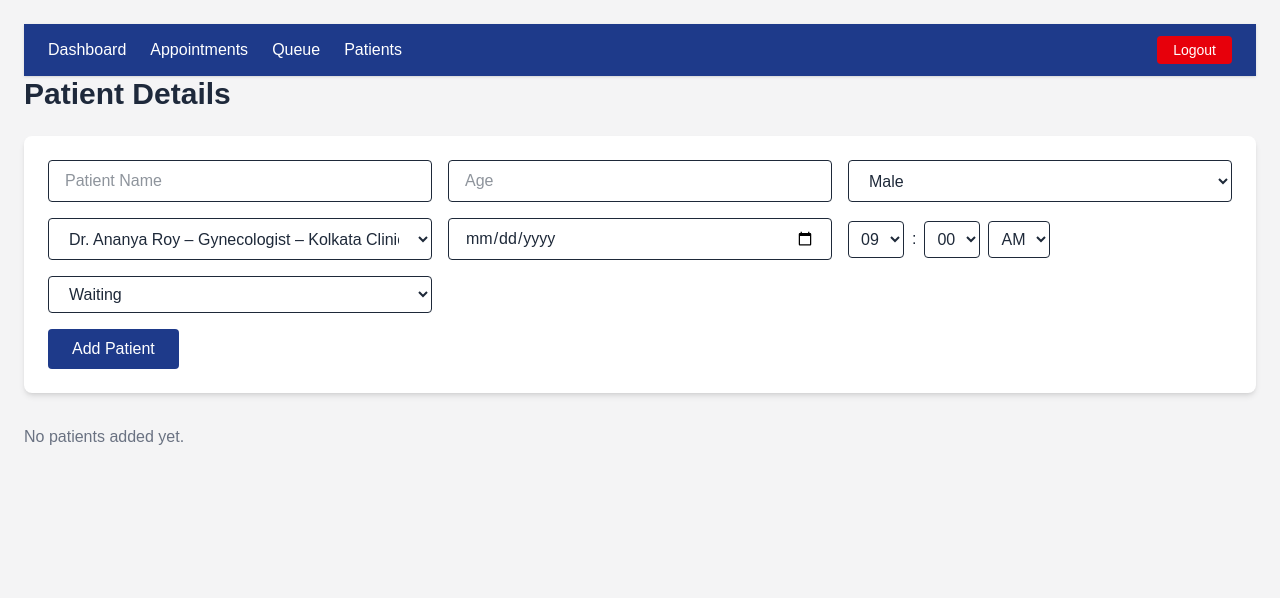
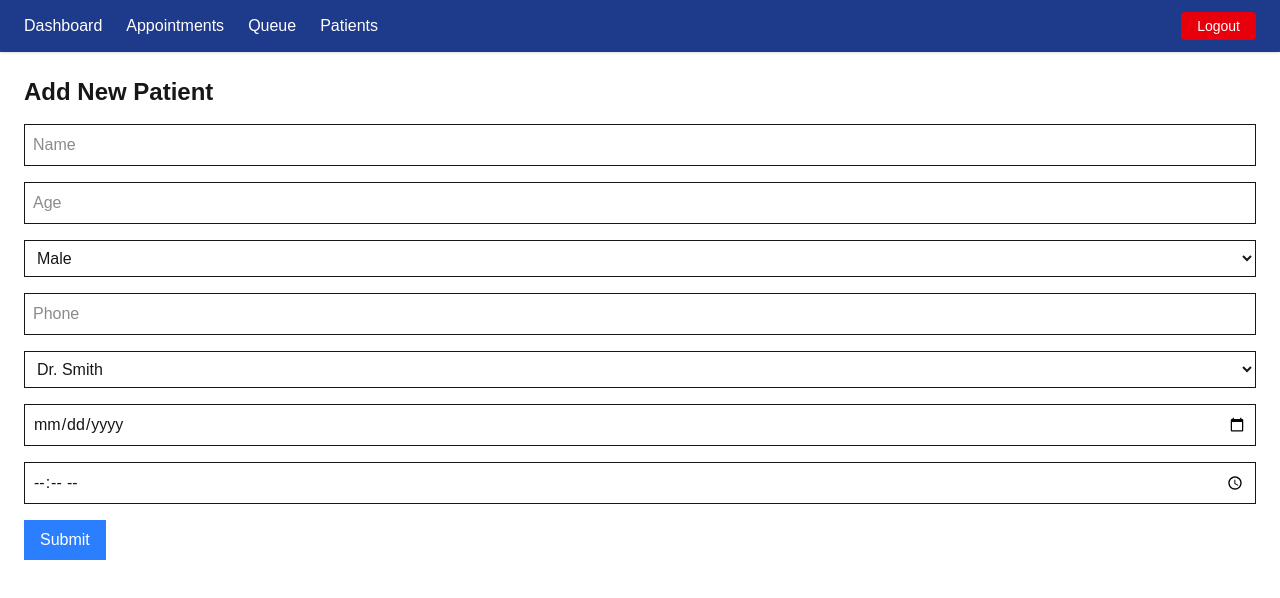
Before and after one commit to Afreen-p-c/front-desk-frontend, a Next.js app: page /patients in a window 1280 px wide. Before the commit this address had no page. Shown: the top 598 px of the page. Built offline with nearby package versions, Linux system fonts and the light colour scheme.

Commit message:
Fix: Typed handleChange parameter to fix Vercel deployment

```diff
--- a/app/patients/page.tsx
+++ b/app/patients/page.tsx
@@ -1,216 +1,118 @@
-"use client";
-import { useState, useEffect } from "react";
-import { useRouter } from "next/navigation";
-import Navbar from "@/app/components/Navbar";
+'use client';
+import { ChangeEvent } from 'react';
 
-export default function PatientsPage() {
-  const router = useRouter();
+import React, { useState, useEffect } from 'react';
+import Navbar from '../components/Navbar';
 
-  useEffect(() => {
-    const isLoggedIn = localStorage.getItem("isLoggedIn");
-    if (isLoggedIn !== "true") {
-      router.push("/login");
-    }
-  }, []);
 
-  const doctorList = [
-    "Dr. Ananya Roy – Gynecologist – Kolkata Clinic",
-    "Dr. Arjun Mehta – Cardiologist – Mumbai Heart Center",
-    "Dr. Neha Kapoor – Dermatologist – Delhi Skin Clinic",
-    "Dr. Rohan Iyer – Pediatrician – Bangalore Kids Care",
-    "Dr. Kavya Sharma – Psychiatrist – Chennai Wellness Center",
-    "Dr. Vinay Deshmukh – Orthopedic – Pune Bone Clinic",
-  ];
+const doctorList = ['Dr. Smith', 'Dr. John', 'Dr. Emma'];
 
-  const [patients, setPatients] = useState([]);
+const Page = () => {
   const [form, setForm] = useState({
-    name: "",
-    age: "",
-    gender: "Male",
+    name: '',
+    age: '',
+    gender: 'Male',
+    phone: '',
     doctor: doctorList[0],
-    date: "",
-    time: "",
-    status: "Waiting",
+    date: '',
+    time: '',
   });
+const handleChange = (e: ChangeEvent<HTMLInputElement>) => {
+  setForm({ ...form, [e.target.name]: e.target.value });
+};
 
-  const [customTime, setCustomTime] = useState({
-    hour: "09",
-    minute: "00",
-    ampm: "AM",
-  });
-
-  useEffect(() => {
-    const timeValue = `${customTime.hour}:${customTime.minute} ${customTime.ampm}`;
-    setForm((prevForm) => ({ ...prevForm, time: timeValue }));
-  }, [customTime]);
-
-  const handleChange = (e) => {
-    setForm({ ...form, [e.target.name]: e.target.value });
-  };
-
-  const addPatient = () => {
-    if (!form.name || !form.age || !form.doctor || !form.date || !form.time) return;
-    const newPatient = {
-      ...form,
-      id: Date.now(),
-    };
-    setPatients([newPatient, ...patients]);
+  const handleSubmit = (e: React.FormEvent) => {
+    e.preventDefault();
+    console.log('Form submitted:', form);
     setForm({
-      name: "",
-      age: "",
-      gender: "Male",
+      name: '',
+      age: '',
+      gender: 'Male',
+      phone: '',
       doctor: doctorList[0],
-      date: "",
-      time: "",
-      status: "Waiting",
+      date: '',
+      time: '',
     });
-    setCustomTime({ hour: "09", minute: "00", ampm: "AM" });
   };
 
   return (
-    <div className="min-h-screen bg-[#f4f4f5] p-6 text-gray-800">
+    <>
       <Navbar />
-      <h1 className="text-3xl font-semibold mb-6 text-[#1e293b]">Patient Details</h1>
-
-      {/* Form to add patient */}
-      <div className="bg-white p-6 rounded-lg shadow-md mb-8">
-        <div className="grid grid-cols-1 sm:grid-cols-2 lg:grid-cols-3 gap-4">
+      <div className="p-6">
+        <h1 className="text-2xl font-bold mb-4">Add New Patient</h1>
+        <form onSubmit={handleSubmit} className="space-y-4">
           <input
-            type="text"
             name="name"
-            placeholder="Patient Name"
             value={form.name}
             onChange={handleChange}
-            className="px-4 py-2 border rounded w-full"
+            placeholder="Name"
+            className="border p-2 w-full"
+            required
           />
           <input
-            type="number"
             name="age"
-            placeholder="Age"
             value={form.age}
             onChange={handleChange}
-            className="px-4 py-2 border rounded w-full"
+            placeholder="Age"
+            type="number"
+            className="border p-2 w-full"
+            required
           />
           <select
             name="gender"
             value={form.gender}
             onChange={handleChange}
-            className="px-4 py-2 border rounded w-full"
+            className="border p-2 w-full"
+            required
           >
             <option>Male</option>
             <option>Female</option>
             <option>Other</option>
           </select>
+          <input
+            name="phone"
+            value={form.phone}
+            onChange={handleChange}
+            placeholder="Phone"
+            className="border p-2 w-full"
+            required
+          />
           <select
             name="doctor"
             value={form.doctor}
             onChange={handleChange}
-            className="px-4 py-2 border rounded w-full"
+            className="border p-2 w-full"
+            required
           >
-            {doctorList.map((doc, index) => (
-              <option key={index} value={doc}>
+            {doctorList.map((doc) => (
+              <option key={doc} value={doc}>
                 {doc}
               </option>
             ))}
           </select>
           <input
-            type="date"
             name="date"
             value={form.date}
             onChange={handleChange}
-            className="px-4 py-2 border rounded w-full"
+            type="date"
+            className="border p-2 w-full"
+            required
           />
-          {/* Custom Time Picker */}
-          <div className="flex items-center gap-2">
-            <select
-              className="border px-2 py-2 rounded"
-              value={customTime.hour}
-              onChange={(e) =>
-                setCustomTime({ ...customTime, hour: e.target.value })
-              }
-            >
-              {Array.from({ length: 12 }, (_, i) => {
-                const hr = String(i + 1).padStart(2, "0");
-                return <option key={hr}>{hr}</option>;
-              })}
-            </select>
-            <span>:</span>
-            <select
-              className="border px-2 py-2 rounded"
-              value={customTime.minute}
-              onChange={(e) =>
-                setCustomTime({ ...customTime, minute: e.target.value })
-              }
-            >
-              {Array.from({ length: 60 }, (_, i) => {
-                const min = String(i).padStart(2, "0");
-                return <option key={min}>{min}</option>;
-              })}
-            </select>
-            <select
-              className="border px-2 py-2 rounded"
-              value={customTime.ampm}
-              onChange={(e) =>
-                setCustomTime({ ...customTime, ampm: e.target.value })
-              }
-            >
-              <option>AM</option>
-              <option>PM</option>
-            </select>
-          </div>
+          <input
+            name="time"
+            value={form.time}
+            onChange={handleChange}
+            type="time"
+            className="border p-2 w-full"
+            required
+          />
+          <button type="submit" className="bg-blue-500 text-white px-4 py-2">
+            Submit
+          </button>
+        </form>
+      </div>
+    </>
+  );
+};
 
-          <select
-            name="status"
-            value={form.status}
-            onChange={handleChange}
-            className="px-4 py-2 border rounded w-full"
-          >
-            <option>Waiting</option>
-            <option>With Doctor</option>
-            <option>Completed</option>
-          </select>
-        </div>
-        <button
-          onClick={addPatient}
-          className="mt-4 bg-[#1e3a8a] text-white px-6 py-2 rounded hover:bg-[#1e40af]"
-        >
-          Add Patient
-        </button>
-      </div>
-
-      {/* Patient List */}
-      {patients.length === 0 ? (
-        <p className="text-gray-500">No patients added yet.</p>
-      ) : (
-        <div className="grid grid-cols-1 sm:grid-cols-2 lg:grid-cols-3 gap-6">
-          {patients.map((p) => (
-            <div
-              key={p.id}
-              className="bg-white p-6 rounded-lg border border-gray-200 shadow-sm"
-            >
-              <h2 className="text-xl font-semibold mb-1 text-[#1e293b]">{p.name}</h2>
-              <p className="text-sm text-gray-600">Age: {p.age}</p>
-              <p className="text-sm text-gray-600">Gender: {p.gender}</p>
-              <p className="text-sm text-gray-600">Doctor: {p.doctor}</p>
-              <p className="text-sm text-gray-600">Date: {p.date}</p>
-              <p className="text-sm text-gray-600">Time: {p.time}</p>
-              <p className="text-sm mt-2">
-                <span
-                  className={`inline-block px-2 py-1 rounded text-xs font-medium ${
-                    p.status === "Completed"
-                      ? "bg-green-100 text-green-700"
-                      : p.status === "With Doctor"
-                      ? "bg-blue-100 text-blue-700"
-                      : "bg-yellow-100 text-yellow-700"
-                  }`}
-                >
-                  {p.status}
-                </span>
-              </p>
-            </div>
-          ))}
-        </div>
-      )}
-    </div>
-  );
-}
+export default Page;
--- a/app/queue/page.tsx
+++ b/app/queue/page.tsx
@@ -1,122 +1,58 @@
-"use client";
-import { useState, useEffect } from "react";
-import { useRouter } from "next/navigation";
-import Navbar from "@/app/components/Navbar";
+'use client';
 
-export default function QueuePage() {
-  const router = useRouter();
+import React, { useState } from 'react';
+import Navbar from '../components/Navbar';
 
-  useEffect(() => {
-    const isLoggedIn = localStorage.getItem("isLoggedIn");
-    if (isLoggedIn !== "true") {
-      router.push("/login");
-    }
-  }, []);
 
-  const [patients, setPatients] = useState([]);
-  const [name, setName] = useState("");
 
-  const addPatient = () => {
-    if (!name.trim()) return;
-    const newPatient = {
+type Patient = {
+  id: number;
+  name: string;
+  status: string;
+  priority: boolean;
+};
+
+const Page = () => {
+  const [patients, setPatients] = useState<Patient[]>([]);
+  const [name, setName] = useState('');
+
+  const addToQueue = () => {
+    const newPatient: Patient = {
       id: Date.now(),
       name,
-      status: "Waiting",
+      status: 'waiting',
       priority: false,
     };
     setPatients([newPatient, ...patients]);
-    setName("");
-  };
-
-  const updateStatus = (id, newStatus) => {
-    const updated = patients.map((p) =>
-      p.id === id ? { ...p, status: newStatus } : p
-    );
-    setPatients(updated);
-  };
-
-  const markUrgent = (id) => {
-    const updated = patients.map((p) =>
-      p.id === id ? { ...p, priority: true } : p
-    );
-    setPatients(updated);
+    setName('');
   };
 
   return (
-    <div className="min-h-screen bg-[#f4f4f5] p-6 text-gray-800">
+    <>
       <Navbar />
-      <h1 className="text-3xl font-semibold mb-6 text-[#1e293b]">Patient Queue</h1>
-
-      {/* Input to add patient */}
-      <div className="flex flex-col sm:flex-row gap-3 mb-6">
+      <div className="p-6">
+        <h1 className="text-2xl font-bold mb-4">Patient Queue</h1>
+        <div className="flex gap-2 mb-4">
           <input
-          type="text"
-          placeholder="Enter patient name"
             value={name}
             onChange={(e) => setName(e.target.value)}
-          className="flex-1 px-4 py-2 border border-gray-300 rounded focus:outline-none focus:ring-2 focus:ring-gray-500 bg-white"
+            placeholder="Enter patient name"
+            className="border p-2 w-full"
           />
-        <button
-          onClick={addPatient}
-          className="bg-[#1e3a8a] text-white px-6 py-2 rounded hover:bg-[#1e40af]"
-        >
+          <button onClick={addToQueue} className="bg-green-500 text-white px-4 py-2">
             Add to Queue
           </button>
         </div>
-
-      {/* Patient List */}
-      {patients.length === 0 ? (
-        <p className="text-gray-500">No patients in queue.</p>
-      ) : (
-        <ul className="space-y-4">
-          {patients.map((patient, index) => (
-            <li
-              key={patient.id}
-              className={`bg-white p-4 rounded shadow-sm border border-gray-200 flex flex-col sm:flex-row sm:items-center justify-between ${
-                patient.priority ? "border-red-500" : ""
-              }`}
-            >
-              <div>
-                <p className="font-medium text-lg">
-                  #{patients.length - index} &nbsp; {patient.name}
-                </p>
-                <p className="text-sm text-gray-500">
-                  Status: {patient.status}
-                  {patient.priority && (
-                    <span className="ml-2 text-red-600 font-semibold">(Urgent)</span>
-                  )}
-                </p>
-              </div>
-              <div className="flex gap-2 mt-2 sm:mt-0 flex-wrap">
-                <button
-                  onClick={() => updateStatus(patient.id, "Waiting")}
-                  className="px-3 py-1 bg-gray-500 text-white rounded text-sm hover:bg-gray-600"
-                >
-                  Waiting
-                </button>
-                <button
-                  onClick={() => updateStatus(patient.id, "With Doctor")}
-                  className="px-3 py-1 bg-blue-600 text-white rounded text-sm hover:bg-blue-700"
-                >
-                  With Doctor
-                </button>
-                <button
-                  onClick={() => updateStatus(patient.id, "Completed")}
-                  className="px-3 py-1 bg-green-600 text-white rounded text-sm hover:bg-green-700"
-                >
-                  Completed
-                </button>
-                <button
-                  onClick={() => markUrgent(patient.id)}
-                  className="px-3 py-1 bg-red-600 text-white rounded text-sm hover:bg-red-700"
-                >
-                  Mark Urgent
-                </button>
-              </div>
+        <ul className="space-y-2">
+          {patients.map((patient) => (
+            <li key={patient.id} className="border p-2">
+              {patient.name} - {patient.status}
             </li>
           ))}
         </ul>
-      )}
       </div>
+    </>
   );
-}
+};
+
+export default Page;
```
Lines whose indentation alone changed are shown as unchanged.
